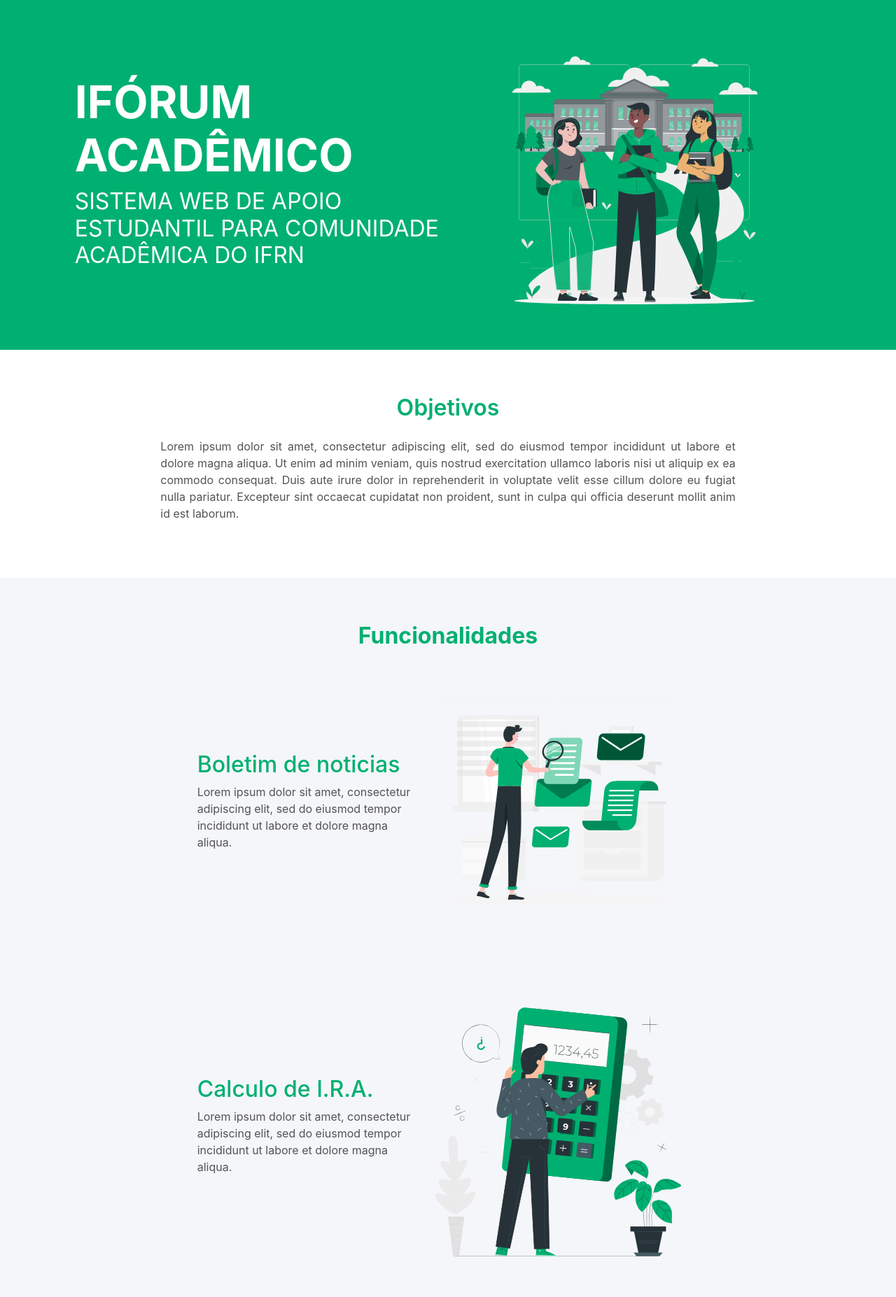
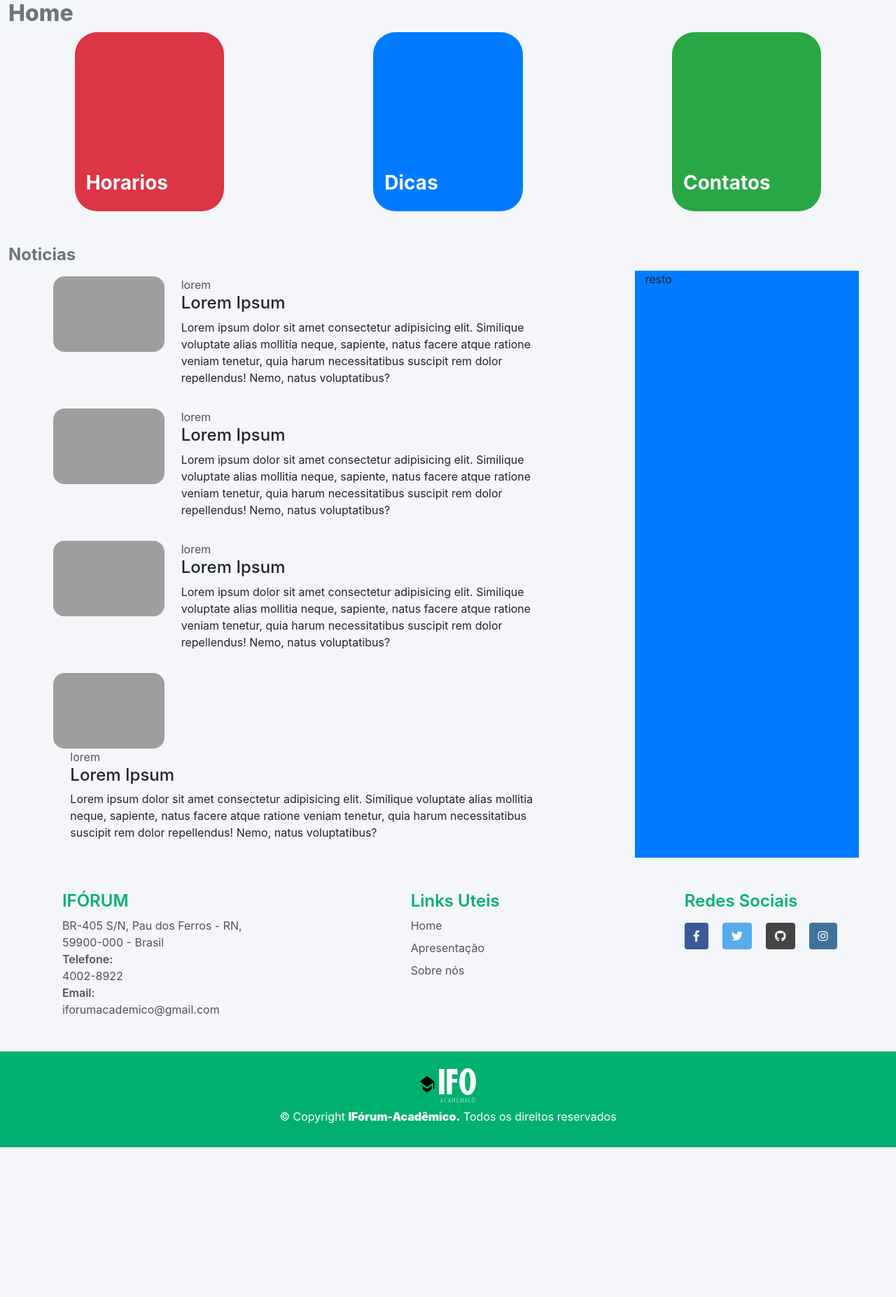
Before and after one commit to thiagomoraiis/TCC, a Django app: page / in a window 1280 px wide. Shown: the part 66-1920 px from the top of the page at 70% size. After the commit the page ends 1706 px from the top, so only its background shows below. Run offline with Django 4.2, Linux system fonts and the light colour scheme; some libraries are stand-ins or nearby versions; grey boxes are pictures that could not be loaded.

Commit message:
crianção da pagina home e cards

```diff
--- /dev/null
+++ b/core/static/core/css/home.css
@@ -0,0 +1,6 @@
+.col-card{
+    height: 16rem;
+}
+.img-card-round{
+    border-radius: 6px;
+}
--- a/core/templates/core/pages/base.html
+++ b/core/templates/core/pages/base.html
@@ -8,15 +8,9 @@
 
         {% include 'core/partials/navbar.html' %}
 
-        <main class="container-fluid">
+        <main class="w-100">
             {% block content %}
             {% endblock %}
-
-            <section class="contact row w-100 justify-content-center p-3 p-lg-5">
-                <h2 class="text-center text-color-main fw-800 mb-4">Fale conosco</h2>
-                {% include 'core/partials/form_email.html' %}
-            </section>
-
         </main>
         {% include 'core/partials/footer.html' %}
 
--- a/core/templates/core/pages/index.html
+++ b/core/templates/core/pages/index.html
@@ -2,84 +2,67 @@
 {% load static %}
 {% load bootstrap5 %}
 {% block content %}
-<section class="row m-0 py-5 align-items-center justify-content-center bg-color-main" style="height: 500px;">
-    <div class="col-10 col-sm-8 col-md-5 p-0 align-items-center">
-        <div class="">
-            <h1 class="text-white h1 fw-700">IFÓRUM ACADÊMICO</h1>
-            <h2 class="text-white h2 fw-400">SISTEMA WEB DE APOIO ESTUDANTIL PARA COMUNIDADE ACADÊMICA DO IFRN</h2>
+<section class="container-fluid">
+    <div class="row justify-content-around m-0 p-0">
+        <h1 class="h2 text-color fw-800" style="color: #6C757D;">Home</h1>
+        <div class="col-8 col-md-2 bg-danger col-card mb-5 rounded-5 d-flex align-items-end justify-content-start p-3">
+            <h3 class="text-white fw-700 fs-3">Horarios</h3>
+        </div>
+        <div class="col-8 col-md-2 bg-primary col-card mb-5 rounded-5 d-flex align-items-end justify-content-start p-3">
+            <h3 class="text-white fw-700 fs-3">Dicas</h3>
+        </div>
+        <div class="col-8 col-md-2 bg-success col-card mb-5 rounded-5 d-flex align-items-end justify-content-start p-3">
+            <h3 class="text-white fw-700 fs-3">Contatos</h3>
         </div>
     </div>
-    <div class="col-10 col-sm-8 col-md-5 p-0 h-100 d-none d-md-block" >
-        <img class="w-100 h-100" src="{% static 'core/img/college students-rafiki 1.svg' %}" alt="">
-    </div>
-</section>
 
-<section class="row m-0 py-5 align-items-center justify-content-center objective">
-    <div class="col-10 col-lg-8 p-3">
-        <h2 class="text-color-main fw-600 text-center mb-4">Objetivos</h2>
-        <p class="fw-300 text-default" style="text-align: justify;">Lorem ipsum dolor sit amet, consectetur adipiscing elit, sed do eiusmod tempor incididunt ut labore et dolore magna aliqua. Ut enim ad minim veniam, quis nostrud exercitation ullamco laboris nisi ut aliquip ex ea commodo consequat. Duis aute irure dolor in reprehenderit in voluptate velit esse cillum dolore eu fugiat nulla pariatur. Excepteur sint occaecat cupidatat non proident, sunt in culpa qui officia deserunt mollit anim id est laborum.</p>
-    </div>
-</section>
-
-<section class="row m-0 py-3 pt-5 align-items-center justify-content-center">
-    <h2 class="h2 text-center fw-700 text-color-main py-3">Funcionalidades</h2>
-    <div class="col-lg-7 d-flex align-items-center flex-column flex-lg-row">
-        <div class=" m-5 m-lg-0">
-            <h3 class="text-color-main h2 fw-500">Boletim de noticias</h3>
-            <p class="text-default">Lorem ipsum dolor sit amet, consectetur adipiscing elit, sed do eiusmod tempor incididunt ut labore et dolore magna aliqua. </p>
+    <div class="row justify-content-around m-0 p-0">
+        <h2 class="fs-4 text-color-default fw-700" style="color: #6C757D;">Noticias</h2>
+        <div class="col-10 col-md-7 bg-color-default">
+            <div class="my-card p-2">
+                <div class="d-flex align-items-start">
+                    <img src="https://images.pexels.com/photos/3856050/pexels-photo-3856050.jpeg?auto=compress&cs=tinysrgb&w=1260&h=750&dpr=2" class="rounded-4 img-card-round" style="width: 9.90rem; height: 6.75rem;" alt="">
+                    <div class="ms-4" style="flex: 1;">
+                        <span>lorem</span>
+                        <h4>Lorem Ipsum</h4>
+                        <p>Lorem ipsum dolor sit amet consectetur adipisicing elit. Similique voluptate alias mollitia neque, sapiente, natus facere atque ratione veniam tenetur, quia harum necessitatibus suscipit rem dolor repellendus! Nemo, natus voluptatibus?</p>
+                    </div>
+                </div>
+            </div>
+            <div class="my-card p-2">
+                <div class="d-flex align-items-start">
+                    <img src="https://images.pexels.com/photos/3856050/pexels-photo-3856050.jpeg?auto=compress&cs=tinysrgb&w=1260&h=750&dpr=2" class="rounded-4 img-card-round" style="width: 9.90rem; height: 6.75rem;" alt="">
+                    <div class="ms-4" style="flex: 1;">
+                        <span>lorem</span>
+                        <h4>Lorem Ipsum</h4>
+                        <p>Lorem ipsum dolor sit amet consectetur adipisicing elit. Similique voluptate alias mollitia neque, sapiente, natus facere atque ratione veniam tenetur, quia harum necessitatibus suscipit rem dolor repellendus! Nemo, natus voluptatibus?</p>
+                    </div>
+                </div>
+            </div>
+            <div class="my-card p-2">
+                <div class="d-flex align-items-start">
+                    <img src="https://images.pexels.com/photos/3856050/pexels-photo-3856050.jpeg?auto=compress&cs=tinysrgb&w=1260&h=750&dpr=2" class="rounded-4 img-card-round" style="width: 9.90rem; height: 6.75rem;" alt="">
+                    <div class="ms-4" style="flex: 1;">
+                        <span>lorem</span>
+                        <h4>Lorem Ipsum</h4>
+                        <p>Lorem ipsum dolor sit amet consectetur adipisicing elit. Similique voluptate alias mollitia neque, sapiente, natus facere atque ratione veniam tenetur, quia harum necessitatibus suscipit rem dolor repellendus! Nemo, natus voluptatibus?</p>
+                    </div>
+                </div>
+            </div>
+            <div class="my-card p-2">
+                <div class="">
+                    <img src="https://images.pexels.com/photos/3856050/pexels-photo-3856050.jpeg?auto=compress&cs=tinysrgb&w=1260&h=750&dpr=2" class="rounded-4 img-card-round" style="width: 9.90rem; height: 6.75rem;" alt="">
+                    <div class="ms-4" style="flex: 1;">
+                        <span>lorem</span>
+                        <h4>Lorem Ipsum</h4>
+                        <p>Lorem ipsum dolor sit amet consectetur adipisicing elit. Similique voluptate alias mollitia neque, sapiente, natus facere atque ratione veniam tenetur, quia harum necessitatibus suscipit rem dolor repellendus! Nemo, natus voluptatibus?</p>
+                    </div>
+                </div>
+            </div>
         </div>
-        <div class="">
-            <img src="{% static 'core/img/Newsletter-rafiki 1.svg' %}" alt="">
+        <div class="col-10 col-md-3 bg-primary">
+            resto
         </div>
     </div>
 </section>
-
-<section class="row m-0 py-3 pt-5 align-items-center justify-content-center">
-    <div class="col-lg-7 d-flex align-items-center flex-column flex-lg-row ">
-        <div class=" m-5 m-lg-0">
-            <h3 class="text-color-main h2 fw-500">Calculo de I.R.A.</h3>
-            <p class="text-default">Lorem ipsum dolor sit amet, consectetur adipiscing elit, sed do eiusmod tempor incididunt ut labore et dolore magna aliqua. </p>
-        </div>
-        <div class="">
-            <img src="{% static 'core/img/Calculator-pana 1.svg' %}" alt="">
-        </div>
-    </div>
-</section>
-
-<section class="row m-0 py-3 pt-5 align-items-center justify-content-center">
-    <div class="col-lg-7 d-flex align-items-center flex-column flex-lg-row">
-        <div class=" m-5 m-lg-0">
-            <h3 class="text-color-main h2 fw-500">Info sobre transporte</h3>
-            <p class="text-default">Lorem ipsum dolor sit amet, consectetur adipiscing elit, sed do eiusmod tempor incididunt ut labore et dolore magna aliqua. </p>
-        </div>
-        <div class="">
-            <img src="{% static 'core/img/Bus Stop-amico 1.svg' %}" alt="">
-        </div>
-    </div>
-</section>
-
-<section class="row m-0 py-3 pt-5 align-items-center justify-content-center">
-    <div class="col-lg-7 d-flex align-items-center flex-column flex-lg-row">
-        <div class=" m-5 m-lg-0">
-            <h3 class="text-color-main h2 fw-500">Contato de setores</h3>
-            <p class="text-default">Lorem ipsum dolor sit amet, consectetur adipiscing elit, sed do eiusmod tempor incididunt ut labore et dolore magna aliqua. </p>
-        </div>
-        <div class="">
-            <img src="{% static 'core/img/Get in touch-rafiki 1.svg' %}" alt="">
-        </div>
-    </div>
-</section>
-
-<section class="row m-0 py-3 pt-5 align-items-center justify-content-center">
-    <div class="col-lg-7 d-flex align-items-center flex-column flex-lg-row">
-        <div class=" m-5 m-lg-0">
-            <h3 class="text-color-main h2 fw-500">Dicas sobre o IF</h3>
-            <p class="text-default">Lorem ipsum dolor sit amet, consectetur adipiscing elit, sed do eiusmod tempor incididunt ut labore et dolore magna aliqua. </p>
-        </div>
-        <div class="">
-            <img src="{% static 'core/img/Ambassador-pana 1.svg' %}" alt="">
-        </div>
-    </div>
-</section>
-
 {% endblock %}
--- a/core/templates/core/partials/footer.html
+++ b/core/templates/core/partials/footer.html
@@ -1,6 +1,6 @@
 {% load static %}
 <footer class="container-fluid ">
-    <div class="row justify-content-center justify-content-md-around w-100 p-5">
+    <div class="row justify-content-center justify-content-md-around w-100 py-5">
         <div class="col-10 col-sm-5 col-md-3">
             <div class="">
                 <h4>IFÓRUM</h4>
@@ -18,7 +18,7 @@
         </div>
         <div class="col-10 col-sm-3 col-md-2">
             <h4>Redes Sociais</h4>
-            <ul class="d-flex list-unstyled gap-3">
+            <ul class="d-flex flex-wrap flex-lg-nowrap list-unstyled gap-3">
                 <a href="#" class="btn btn-social-icon btn-facebook mr-1 link-facebook">
                     <i class="fab fa-facebook-f"></i>
                   </a>
--- a/core/templates/core/partials/head.html
+++ b/core/templates/core/partials/head.html
@@ -11,5 +11,6 @@
     <link rel="stylesheet" href="https://stackpath.bootstrapcdn.com/bootstrap/4.3.1/css/bootstrap.min.css" integrity="sha384-ggOyR0iXCbMQv3Xipma34MD+dH/1fQ784/j6cY/iJTQUOhcWr7x9JvoRxT2MZw1T" crossorigin="anonymous">
     <link rel="stylesheet" href="https://use.fontawesome.com/releases/v5.7.2/css/all.css" integrity="sha384-fnmOCqbTlWIlj8LyTjo7mOUStjsKC4pOpQbqyi7RrhN7udi9RwhKkMHpvLbHG9Sr" crossorigin="anonymous">
     <link rel="stylesheet" href="{% static 'core/css/style.css' %}">
+    <link rel="stylesheet" href="{% static 'core/css/home.css' %}">
     <title>Document</title>
 </head>
--- a/core/urls.py
+++ b/core/urls.py
@@ -1,7 +1,10 @@
 from django.urls import path
-from .views import login, index
+from .views import login, index, presentation
+
+app_name = 'core'
 
 urlpatterns = [
-    path('', index, name="login"),
+    path('', index, name="index"),
+    path('presentation', presentation, name='presentation'),
     path('login/', login, name="login")
 ]
--- a/core/views.py
+++ b/core/views.py
@@ -4,6 +4,8 @@ from django.shortcuts import render
 def index(request):
     return render(request, 'core/pages/index.html')
 
+def presentation(request):
+    return render(request, 'core/pages/presentation.html')
 
 def login(request):
     return render(request, 'student/pages/form_login.html')
--- a/student/urls.py
+++ b/student/urls.py
@@ -1,5 +1,7 @@
 from django.urls import path
 from .views import login
+
+app_name = 'student'
 
 urlpatterns = [
     path('login/', login)
```
Also changed, not shown: administrator/urls.py (+7 -0 lines), city/urls.py (+7 -0 lines), contact/urls.py (+7 -0 lines), core/templates/core/pages/presentation.html (added, +89 -0 lines), event/urls.py (+7 -0 lines), schedules/urls.py (+7 -0 lines), tip/urls.py (+7 -0 lines), core/templates/core/pages/apresention.html (deleted).
